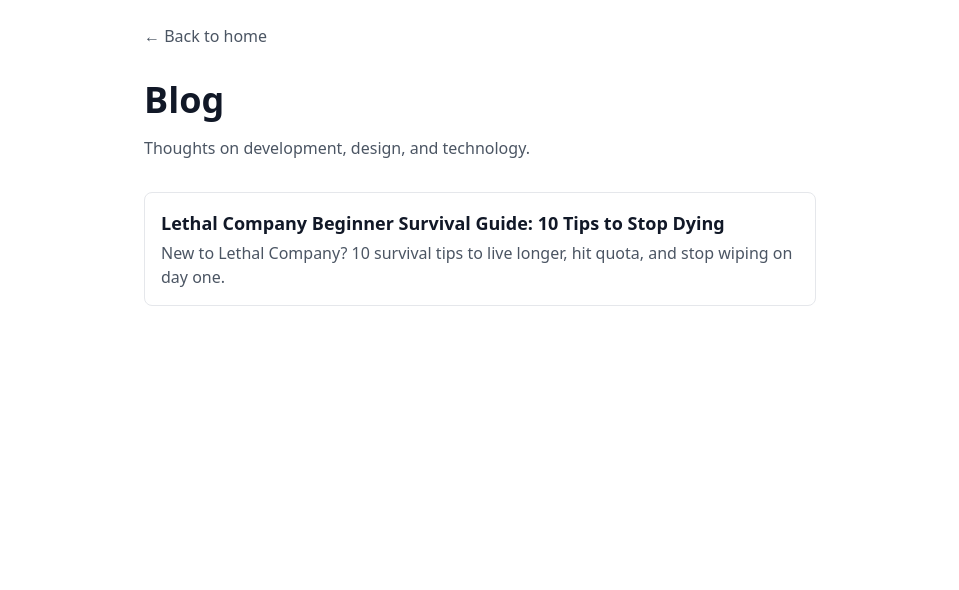
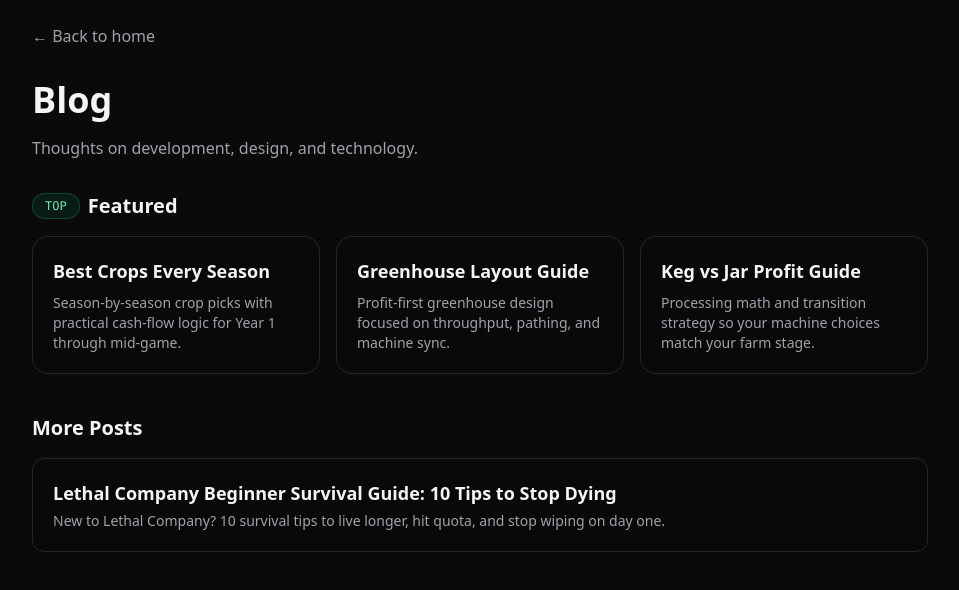
Before and after one commit to yuzhoudabaozhayujiamigou-cloud/spaceship-monster, a Next.js app: page /blog in a window 1280 px wide. Shown: the top 590 px of the page, without its empty margins (160-1119 px from the left). Built offline with nearby package versions, Linux system fonts and the light colour scheme.

Commit message:
Feature Stardew blog posts and add presets landing

```diff
--- a/app/blog/page.tsx
+++ b/app/blog/page.tsx
@@ -9,7 +9,28 @@
   path: "/blog",
 });
 
-const posts = [
+const featuredPosts = [
+  {
+    href: "/blog/best-crops-every-season",
+    title: "Best Crops Every Season",
+    description:
+      "Season-by-season crop picks with practical cash-flow logic for Year 1 through mid-game.",
+  },
+  {
+    href: "/blog/greenhouse-layout-guide",
+    title: "Greenhouse Layout Guide",
+    description:
+      "Profit-first greenhouse design focused on throughput, pathing, and machine sync.",
+  },
+  {
+    href: "/blog/keg-vs-jar-profit-guide",
+    title: "Keg vs Jar Profit Guide",
+    description:
+      "Processing math and transition strategy so your machine choices match your farm stage.",
+  },
+];
+
+const otherPosts = [
   {
     href: "/blog/lethal-company-beginner-survival-guide",
     title: "Lethal Company Beginner Survival Guide: 10 Tips to Stop Dying",
@@ -19,35 +40,83 @@
 ];
 
 export default function BlogPage() {
+  const itemListStructuredData = {
+    "@context": "https://schema.org",
+    "@type": "ItemList",
+    itemListElement: [...featuredPosts, ...otherPosts].map((post, index) => ({
+      "@type": "ListItem",
+      position: index + 1,
+      name: post.title,
+      url: `${SITE.url}${post.href}`,
+    })),
+  };
+
   return (
-    <div className="min-h-screen p-6">
-      <main className="max-w-2xl mx-auto">
+    <div className="min-h-screen bg-[#0a0a0a] p-6 text-zinc-100">
+      <main className="mx-auto w-full max-w-4xl">
         <div className="mb-8">
-          <Link href="/" className="text-gray-600 hover:text-gray-900">
+          <Link
+            href="/"
+            className="text-zinc-400 transition-colors hover:text-zinc-100"
+          >
             ← Back to home
           </Link>
         </div>
 
-        <h1 className="text-4xl font-bold mb-4">Blog</h1>
-        <p className="text-gray-600 mb-8">
+        <h1 className="mb-4 text-4xl font-bold">Blog</h1>
+        <p className="mb-8 text-zinc-400">
           Thoughts on development, design, and technology.
         </p>
 
-        <div className="space-y-4">
-          {posts.map((post) => (
+        <section className="mb-10">
+          <div className="mb-4 flex items-center gap-2">
+            <span className="rounded-full border border-emerald-500/30 bg-emerald-500/10 px-3 py-1 text-xs font-mono text-emerald-300">
+              TOP
+            </span>
+            <h2 className="text-xl font-semibold">Featured</h2>
+          </div>
+          <div className="grid grid-cols-1 gap-4 sm:grid-cols-2 lg:grid-cols-3">
+            {featuredPosts.map((post) => (
               <article
                 key={post.href}
-              className="p-4 border border-gray-200 rounded-lg hover:border-gray-300 transition-colors"
+                className="rounded-2xl border border-zinc-800 bg-zinc-950/50 p-5 transition-colors hover:bg-zinc-950/70"
               >
-              <h2 className="font-semibold text-lg">
+                <h3 className="text-lg font-semibold">
                   <Link href={post.href} className="hover:underline">
                     {post.title}
                   </Link>
-              </h2>
-              <p className="text-gray-600 mt-1">{post.description}</p>
+                </h3>
+                <p className="mt-2 text-sm text-zinc-400">{post.description}</p>
               </article>
             ))}
           </div>
+        </section>
+
+        <section>
+          <h2 className="mb-4 text-xl font-semibold">More Posts</h2>
+          <div className="space-y-4">
+            {otherPosts.map((post) => (
+              <article
+                key={post.href}
+                className="rounded-xl border border-zinc-800 bg-zinc-950/30 p-5 transition-colors hover:bg-zinc-950/50"
+              >
+                <h3 className="text-lg font-semibold">
+                  <Link href={post.href} className="hover:underline">
+                    {post.title}
+                  </Link>
+                </h3>
+                <p className="mt-1 text-sm text-zinc-400">{post.description}</p>
+              </article>
+            ))}
+          </div>
+        </section>
+
+        <script
+          type="application/ld+json"
+          dangerouslySetInnerHTML={{
+            __html: JSON.stringify(itemListStructuredData),
+          }}
+        />
       </main>
     </div>
   );
--- /dev/null
+++ b/app/presets/page.tsx
@@ -0,0 +1,92 @@
+import Link from "next/link";
+
+import { buildMetadata } from "../_seo/metadata";
+import { SITE } from "../_seo/site";
+
+export const metadata = buildMetadata({
+  title: `Stardew Profit Presets | ${SITE.name}`,
+  description:
+    "Quick-start preset scenarios for Stardew crop planning. Jump into calculator-ready setups.",
+  path: "/presets",
+});
+
+const presets = [
+  {
+    name: "Spring Year 1: Strawberry Push",
+    desc: "Festival timing focused strawberry plan with reinvestment pressure.",
+    href: "/calculator?preset=spring-y1-strawberry",
+  },
+  {
+    name: "Spring Year 1: Parsnip Safety",
+    desc: "Lower-risk early cash-flow plan centered around parsnip consistency.",
+    href: "/calculator?preset=spring-y1-parsnip",
+  },
+  {
+    name: "Summer: Blueberry Core",
+    desc: "Repeat-harvest summer baseline for stable weekly income.",
+    href: "/calculator?preset=summer-blueberry-core",
+  },
+];
+
+export default function PresetsPage() {
+  const itemListStructuredData = {
+    "@context": "https://schema.org",
+    "@type": "ItemList",
+    itemListElement: presets.map((preset, index) => ({
+      "@type": "ListItem",
+      position: index + 1,
+      name: preset.name,
+      url: `${SITE.url}${preset.href}`,
+    })),
+  };
+
+  return (
+    <div className="min-h-screen bg-[#0a0a0a] text-zinc-100">
+      <main className="mx-auto w-full max-w-4xl px-4 py-10 sm:px-6">
+        <script
+          type="application/ld+json"
+          dangerouslySetInnerHTML={{ __html: JSON.stringify(itemListStructuredData) }}
+        />
+
+        <div className="mb-8">
+          <Link
+            href="/blog/"
+            className="text-sm text-zinc-400 transition-colors hover:text-zinc-100"
+          >
+            ← Back to Blog
+          </Link>
+        </div>
+
+        <header className="mb-8">
+          <h1 className="text-3xl font-semibold tracking-tight sm:text-4xl">
+            Stardew Profit Presets
+          </h1>
+          <p className="mt-3 text-zinc-400 leading-relaxed">
+            Lightweight, calculator-ready scenarios for quick planning starts.
+            Pick a preset, then fine-tune values based on your farm reality.
+          </p>
+        </header>
+
+        <section className="grid grid-cols-1 gap-4">
+          {presets.map((preset) => (
+            <article
+              key={preset.name}
+              className="rounded-2xl border border-zinc-800 bg-zinc-950/40 p-5"
+            >
+              <h2 className="text-lg font-semibold">{preset.name}</h2>
+              <p className="mt-2 text-sm text-zinc-400">{preset.desc}</p>
+              <div className="mt-4">
+                <Link
+                  href={preset.href}
+                  className="inline-flex items-center rounded-lg bg-zinc-100 px-4 py-2 text-sm font-medium text-zinc-950 transition-colors hover:bg-white"
+                >
+                  Open in /calculator
+                </Link>
+              </div>
+            </article>
+          ))}
+        </section>
+      </main>
+    </div>
+  );
+}
--- a/app/sitemap.ts
+++ b/app/sitemap.ts
@@ -101,5 +101,29 @@
       changeFrequency: "monthly",
       priority: 0.6,
     },
+    {
+      url: `${baseUrl}/blog/best-crops-every-season`,
+      lastModified: lastModForPath("app/blog/best-crops-every-season/page.tsx"),
+      changeFrequency: "monthly",
+      priority: 0.6,
+    },
+    {
+      url: `${baseUrl}/blog/greenhouse-layout-guide`,
+      lastModified: lastModForPath("app/blog/greenhouse-layout-guide/page.tsx"),
+      changeFrequency: "monthly",
+      priority: 0.6,
+    },
+    {
+      url: `${baseUrl}/blog/keg-vs-jar-profit-guide`,
+      lastModified: lastModForPath("app/blog/keg-vs-jar-profit-guide/page.tsx"),
+      changeFrequency: "monthly",
+      priority: 0.6,
+    },
+    {
+      url: `${baseUrl}/presets`,
+      lastModified: lastModForPath("app/presets/page.tsx"),
+      changeFrequency: "weekly",
+      priority: 0.6,
+    },
   ];
 }
```
Lines whose indentation alone changed are shown as unchanged.
